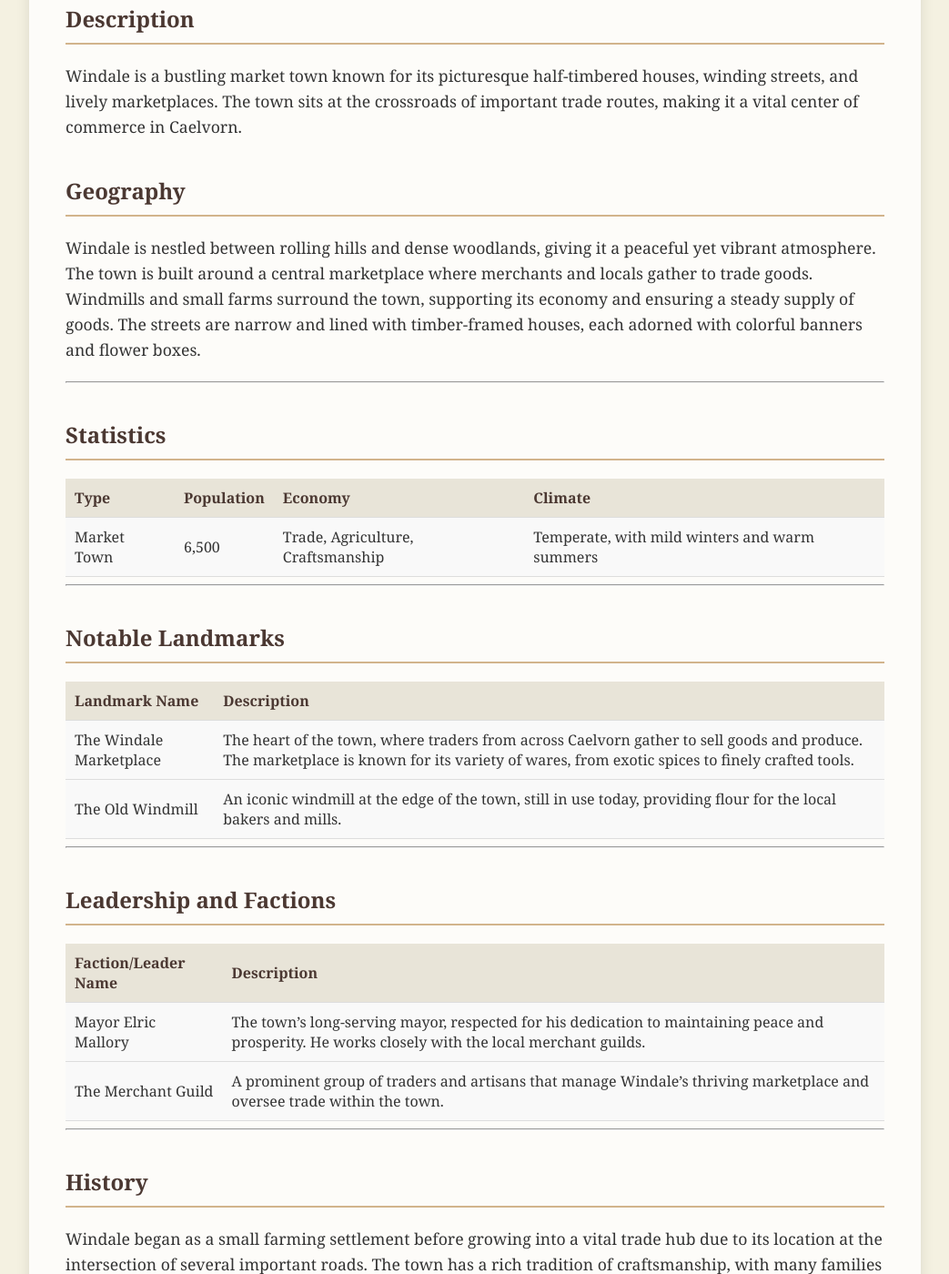
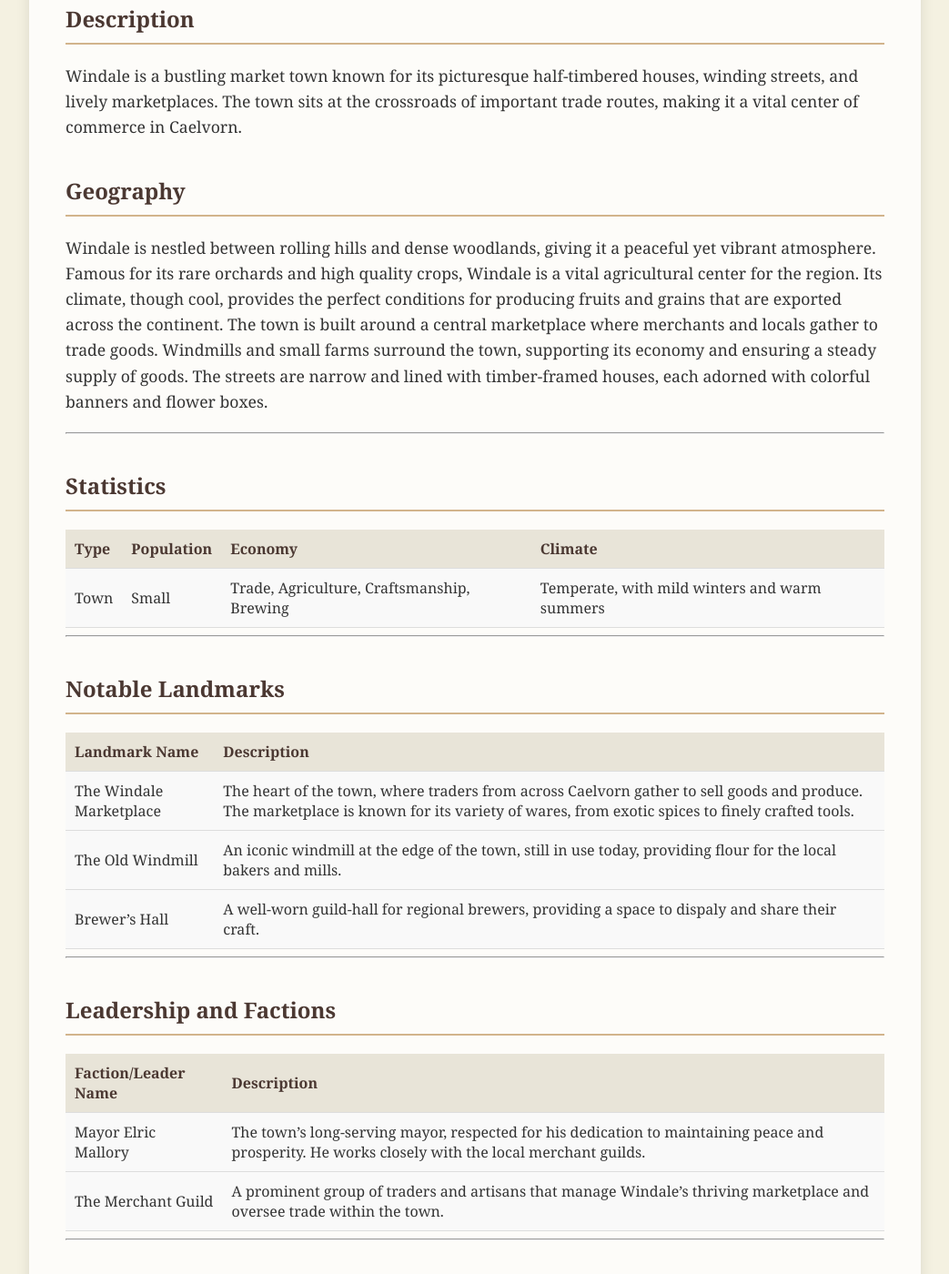
Before and after one commit to arcticblizzard/Myridia, a Jekyll site: the page built from locations/windale.md, in a window 1280 px wide and 1400 px high, scrolled down 695 px. Shown: the whole window at 91% size, without its empty margins (118-1161 px from the left). Built offline with Jekyll 4.4.1, drawn with Linux system fonts in a browser that asks for light colours.

Commit message:
Update windale.md

```diff
--- a/locations/windale.md
+++ b/locations/windale.md
@@ -4,14 +4,14 @@ title: "Windale"
 image: "file-XfI0vvdg0PIvClhFQVrCZDQb"
 permalink: /locations/windale/
 region: "Caelvorn"
-type: "Market Town"
+type: "Town"
 coordinates: {latitude: 55.7, longitude: -3.5}
 description: "Windale is a bustling market town known for its picturesque half-timbered houses, winding streets, and lively marketplaces. The town sits at the crossroads of important trade routes, making it a vital center of commerce in Caelvorn."
 ---
 
 ## Geography
 
-Windale is nestled between rolling hills and dense woodlands, giving it a peaceful yet vibrant atmosphere. The town is built around a central marketplace where merchants and locals gather to trade goods. Windmills and small farms surround the town, supporting its economy and ensuring a steady supply of goods. The streets are narrow and lined with timber-framed houses, each adorned with colorful banners and flower boxes.
+Windale is nestled between rolling hills and dense woodlands, giving it a peaceful yet vibrant atmosphere. Famous for its rare orchards and high quality crops, Windale is a vital agricultural center for the region. Its climate, though cool, provides the perfect conditions for producing fruits and grains that are exported across the continent. The town is built around a central marketplace where merchants and locals gather to trade goods. Windmills and small farms surround the town, supporting its economy and ensuring a steady supply of goods. The streets are narrow and lined with timber-framed houses, each adorned with colorful banners and flower boxes.
 
 ---
 
@@ -19,7 +19,7 @@ Windale is nestled between rolling hills and dense woodlands, giving it a peacef
 
 | Type               | Population | Economy                     | Climate                     |
 |--------------------|------------|-----------------------------|-----------------------------|
-| Market Town         | 6,500      | Trade, Agriculture, Craftsmanship | Temperate, with mild winters and warm summers |
+| Town         | Small    | Trade, Agriculture, Craftsmanship, Brewing | Temperate, with mild winters and warm summers |
 
 ---
 
@@ -29,6 +29,7 @@ Windale is nestled between rolling hills and dense woodlands, giving it a peacef
 |------------------------|-------------------------------------------------------------------------------------------------|
 | The Windale Marketplace | The heart of the town, where traders from across Caelvorn gather to sell goods and produce. The marketplace is known for its variety of wares, from exotic spices to finely crafted tools. |
 | The Old Windmill        | An iconic windmill at the edge of the town, still in use today, providing flour for the local bakers and mills. |
+| Brewer's Hall | A well-worn guild-hall for regional brewers, providing a space to dispaly and share their craft. |
 
 ---
 
```
